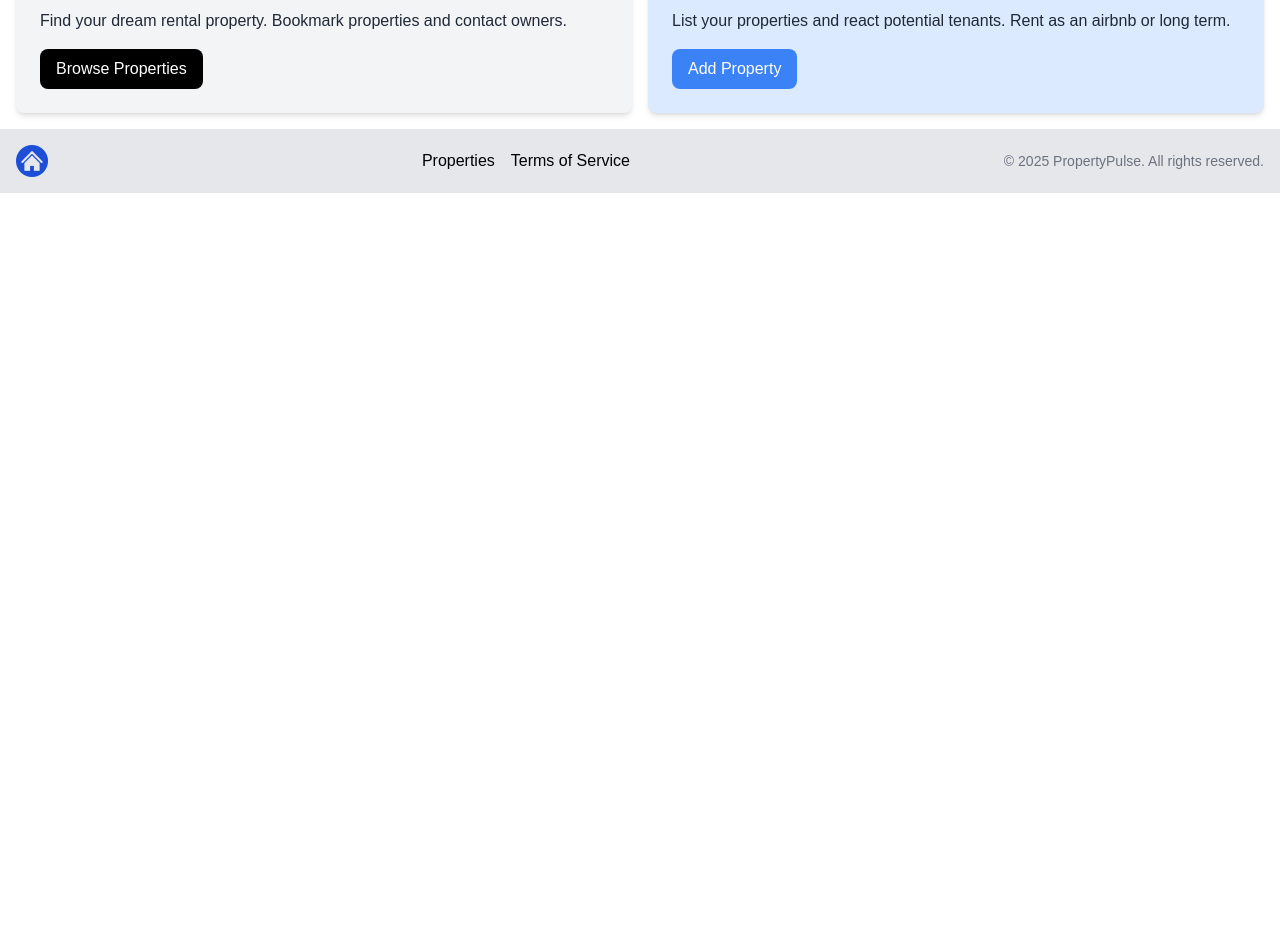
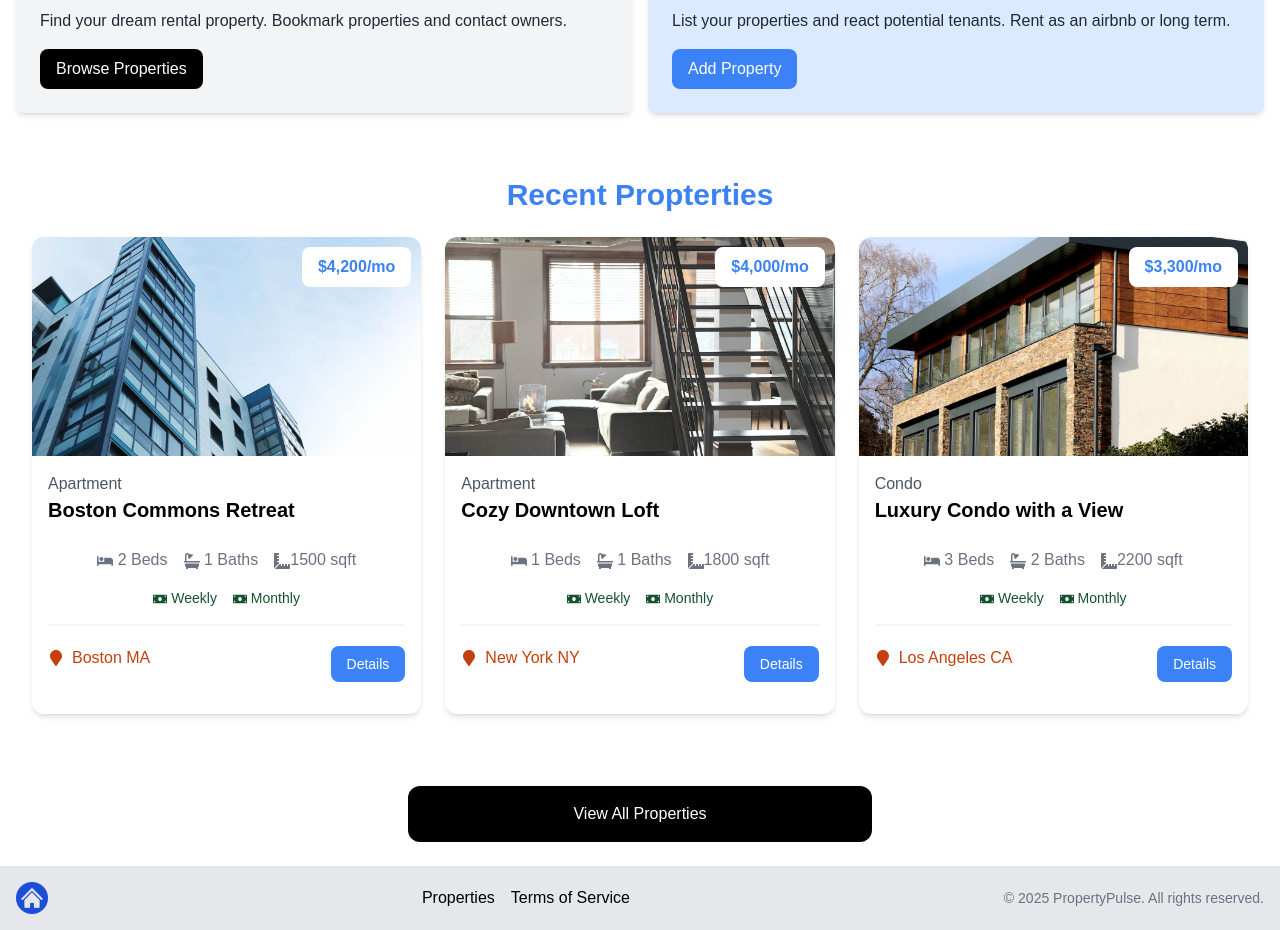
Before and after one commit to codendive/property-pulse, a Next.js app: page / in a window 1280 px wide. Shown: the part 508-1438 px from the top of the page. Before the commit the page ends 800 px from the top, so only its background shows below. Built offline with nearby package versions, Linux system fonts and the light colour scheme.

Commit message:
Add HomeProperties component to display recent property listings on the homepage

```diff
--- a/app/page.tsx
+++ b/app/page.tsx
@@ -1,4 +1,5 @@
 import Hero from '@/components/Hero'
+import HomeProperties from '@/components/HomeProperties'
 import InfoBoxes from '@/components/InfoBoxes'
 
 const HomePage = () => {
@@ -6,6 +7,7 @@
     <>
       <Hero />
       <InfoBoxes />
+      <HomeProperties />
     </>
   )
 }
--- /dev/null
+++ b/components/HomeProperties.tsx
@@ -0,0 +1,38 @@
+import Link from 'next/link'
+import properties from '@/properties.json'
+import PropertyCard from '@/components/PropertyCard'
+
+const HomeProperties = () => {
+  const recentProperties = properties.slice(0, 3)
+
+  return (
+    <>
+      <section className='px-4 py-6'>
+        <div className='container-xl lg:container m-auto px-4 py-6'>
+          <h2 className='text-3xl font-bold text-blue-500 mb-6 text-center'>
+            Recent Propterties
+          </h2>
+          {properties.length === 0 ? (
+            <p>No properties found</p>
+          ) : (
+            <div className='grid grid-cols-1 md:grid-cols-3 gap-6'>
+              {recentProperties.map((property) => (
+                <PropertyCard key={property._id} property={property} />
+              ))}
+            </div>
+          )}
+        </div>
+      </section>
+      <section className='m-auto max-w-lg my-6 px-6'>
+        <Link
+          href='/properties'
+          className='block bg-black text-white text-center py-4 px-6 rounded-xl hover:bg-gray-700'
+        >
+          View All Properties
+        </Link>
+      </section>
+    </>
+  )
+}
+
+export default HomeProperties
```
